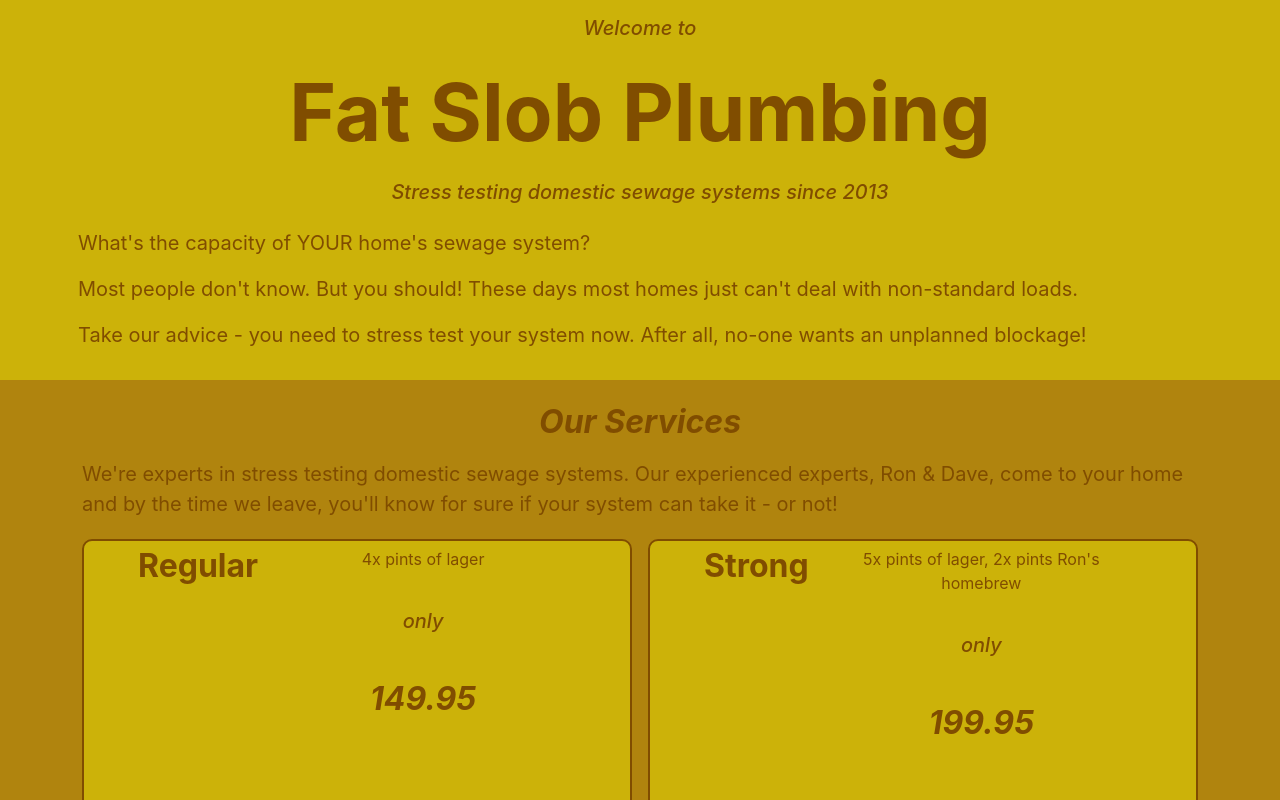
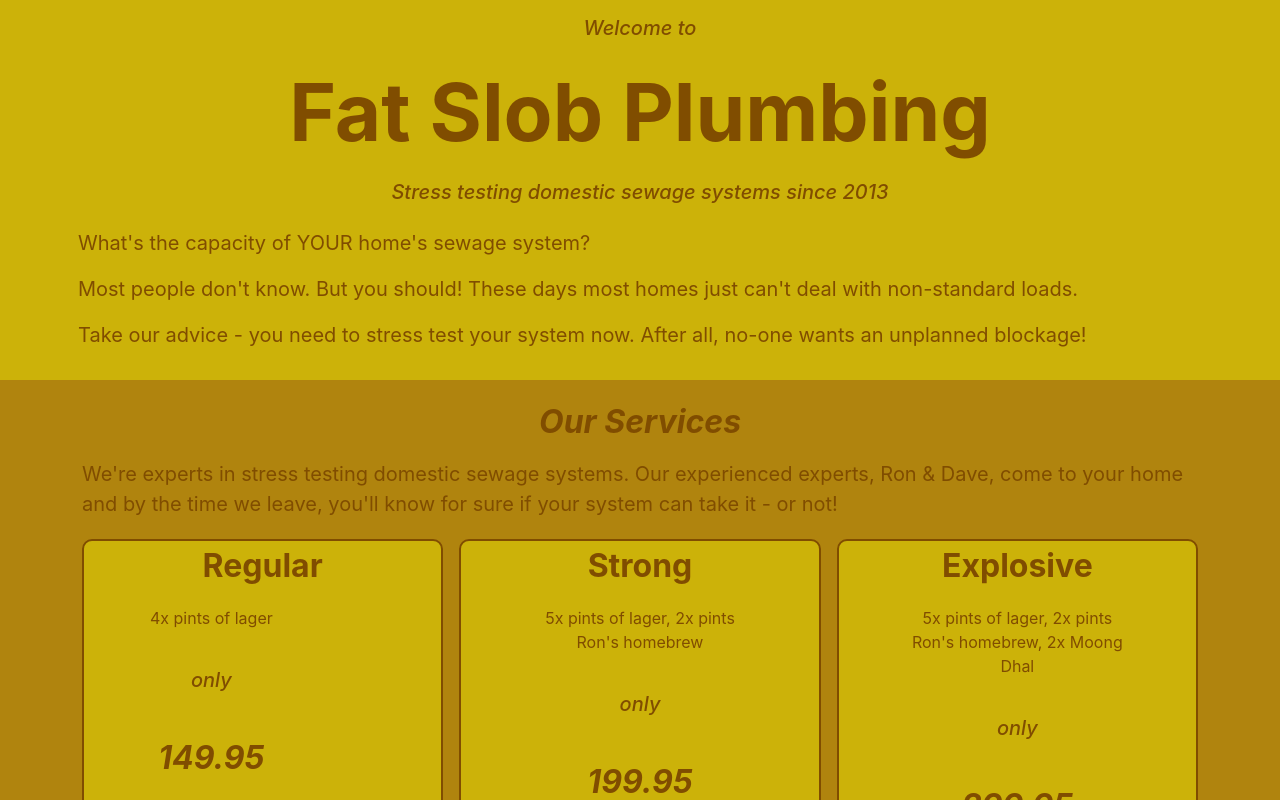
Before and after one commit to headexpanded/fat_slob_plumbing, a Next.js app: page / in a window 1280 px wide. Shown: the top 800 px of the page. Built offline with nearby package versions, Linux system fonts and the light colour scheme.

Commit message:
services prices

```diff
--- a/components/fspcards/ServicesCard.tsx
+++ b/components/fspcards/ServicesCard.tsx
@@ -11,8 +11,8 @@ type ServicesCardProps = {
 export const ServicesCard =({title, content, price}:ServicesCardProps) =>{
     return (
         <>
-        <div className="col-sm d-flex flex-row px-5 mt-1 mb-1 servicesCard"><h2>{title}</h2>
-        <div className="container text-center">
+        <div className="col-sm px-5 mt-1 mb-1 servicesCard"><h2>{title}</h2>
+        <div className="container d-flex flex-row text-center">
             <div className="row align-items-end justify-content-center">
                 <div className="col">
                     <p>{content}</p><Typography.SubHeader content ="only"/>
```
